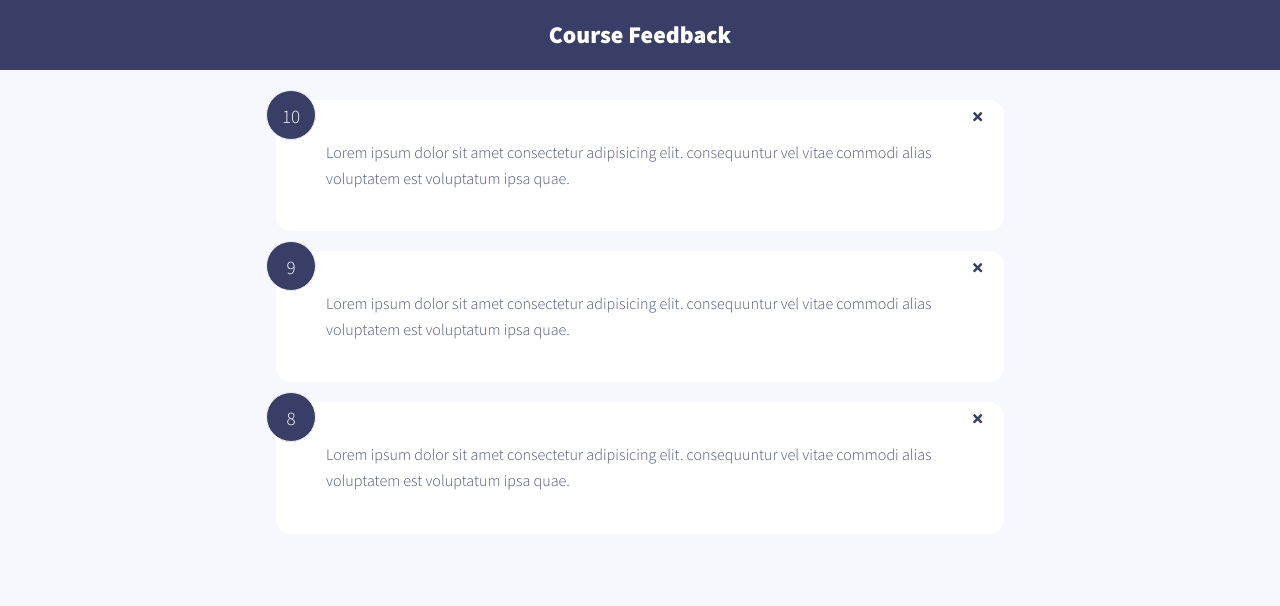
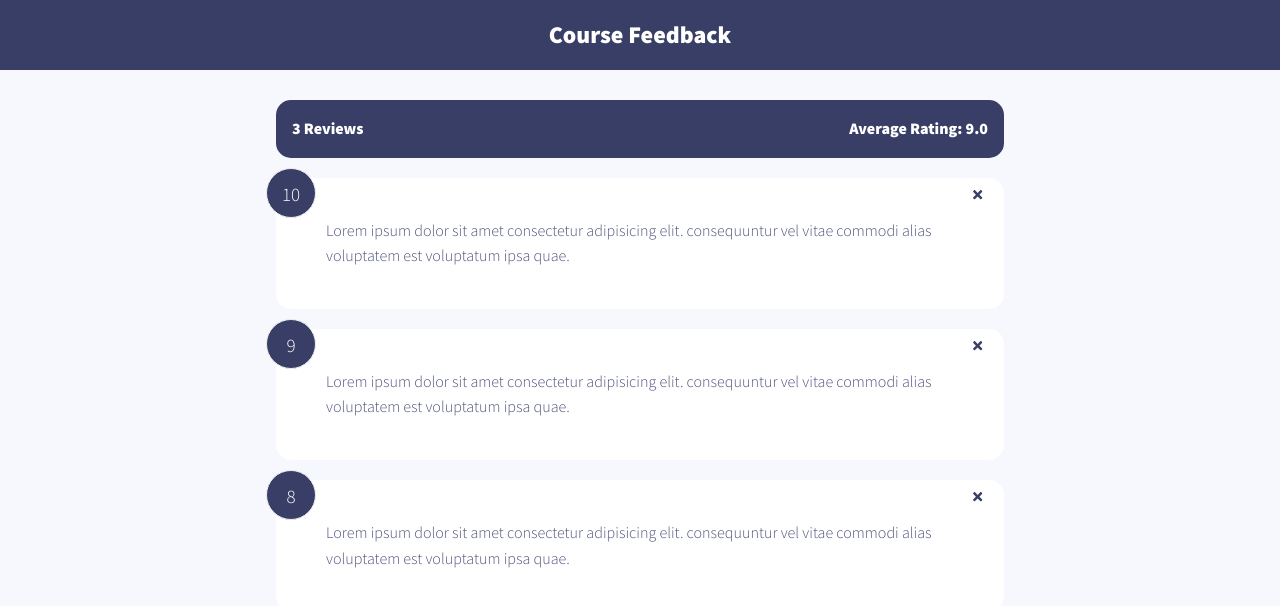
Before and after one commit to HuiGong-dev/course-feedback, a React (Create React App) app: page / in a window 1280 px wide. Shown: the top 606 px of the page. Built offline with nearby package versions, Linux system fonts and the light colour scheme.

Commit message:
add status bar

```diff
--- a/src/App.js
+++ b/src/App.js
@@ -2,6 +2,7 @@ import Header from './components/Header';
 import FeedbackData from './data/FeedbackData';
 import {useState} from 'react';
 import FeedbackList from './components/FeedbackList';
+import FeedbackStates from './components/FeedbackStates';
 
 function App() {
     const [feedback, setFeedback] = useState(FeedbackData);
@@ -16,6 +17,7 @@ function App() {
         <>
         <Header />
         <div className='container'>
+            <FeedbackStates feedback={feedback} />
             <FeedbackList feedback= {feedback} handleDelete={deleteFeedback}/>
         </div>
 
--- /dev/null
+++ b/src/components/FeedbackStates.jsx
@@ -0,0 +1,23 @@
+import React from 'react'
+import PropTypes from 'prop-types'
+
+function FeedbackStates({feedback}) {
+
+    let average = feedback.reduce((acc, cur) => {return acc + cur.rating}, 0) / feedback.length
+
+    average = average.toFixed(1)
+
+
+  return (
+    <div className='feedback-stats'>
+       <h4>{feedback.length} Reviews</h4>
+       <h4>Average Rating: {isNaN(average) ? 0 : average}</h4>
+    </div>
+  )
+}
+
+FeedbackStates.propTypes = {
+    feedback: PropTypes.array.isRequired
+}
+
+export default FeedbackStates
--- a/src/index.css
+++ b/src/index.css
@@ -138,6 +138,10 @@ input:focus {
 }
 
 .feedback-stats {
+  background-color: var(--clr-dark);
+  border-radius: 15px;
+  margin: 20px 0;
+  padding: 1rem 1rem;
   color: #fff;
   display: flex;
   justify-content: space-between;
```
